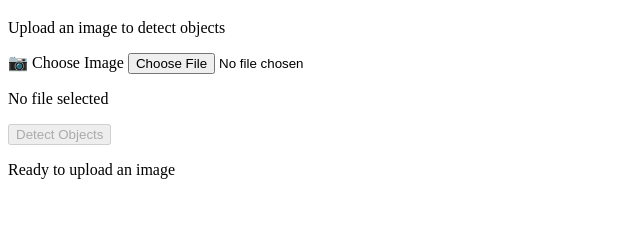
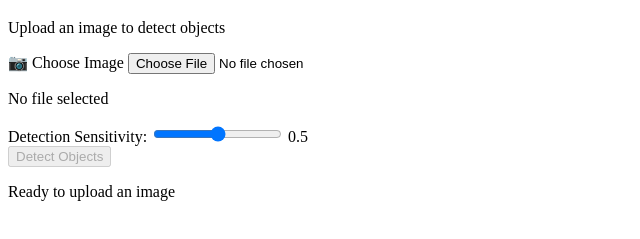
Before and after one commit to treadly55/hf-image-detection, a website with bundled scripts: page index.html in a window 1280 px wide. Shown: the part 61-300 px from the top of the page, without its empty margins (0-640 px from the left). Built offline with nearby package versions, Linux system fonts and the light colour scheme.

Commit message:
new code for threshold fn

```diff
--- a/index.html
+++ b/index.html
@@ -23,6 +23,20 @@
         <p id="file-name">No file selected</p>
       </div>
 
+      <!-- Detection threshold slider -->
+      <div class="threshold-container">
+        <label for="detection-threshold">Detection Sensitivity:</label>
+        <input
+          type="range"
+          id="detection-threshold"
+          min="0.1"
+          max="0.9"
+          step="0.1"
+          value="0.5"
+        >
+        <span id="threshold-value">0.5</span>
+      </div>
+
       <button id="process-button" class="action-button" disabled>Detect Objects</button>
     </div>
 
--- a/index.js
+++ b/index.js
@@ -9,6 +9,8 @@ const fileName = document.getElementById('file-name');
 const processButton = document.getElementById('process-button');
 const resetButton = document.getElementById('reset-button');
 const uploadSection = document.getElementById('upload-section');
+const thresholdSlider = document.getElementById('detection-threshold');
+const thresholdValue = document.getElementById('threshold-value');
 
 // Global variables
 let detector = null;
@@ -50,6 +52,11 @@ fileUpload.addEventListener('change', (event) => {
   }
 });
 
+// Update threshold display when slider changes
+thresholdSlider.addEventListener('input', () => {
+  thresholdValue.textContent = thresholdSlider.value;
+});
+
 // Process image button
 processButton.addEventListener('click', async () => {
   if (!selectedImage || !detector) return;
@@ -59,9 +66,12 @@ processButton.addEventListener('click', async () => {
     statusEl.textContent = 'Detecting objects...';
     processButton.disabled = true;
 
+    // Get the current threshold value from the slider
+    const threshold = parseFloat(thresholdSlider.value);
+
     // Perform detection
     const detectedObjects = await detector(imageEl.src, {
-      threshold: 0.5,  // Lowered threshold for better detection
+      threshold: threshold,  // Use the user-selected threshold
       percentage: true
     });
 
--- a/style.css
+++ b/style.css
@@ -89,6 +89,30 @@ input[type="file"] {
   cursor: not-allowed;
 }
 
+.threshold-container {
+  display: flex;
+  align-items: center;
+  justify-content: center;
+  margin: 15px 0;
+  width: 100%;
+  padding: 0 10px;
+}
+
+.threshold-container label {
+  margin-right: 10px;
+  white-space: nowrap;
+}
+
+#detection-threshold {
+  width: 150px;
+  margin: 0 10px;
+}
+
+#threshold-value {
+  min-width: 30px;
+  text-align: center;
+}
+
 .status-message {
   margin: 20px 0;
   padding: 10px 15px;
```
